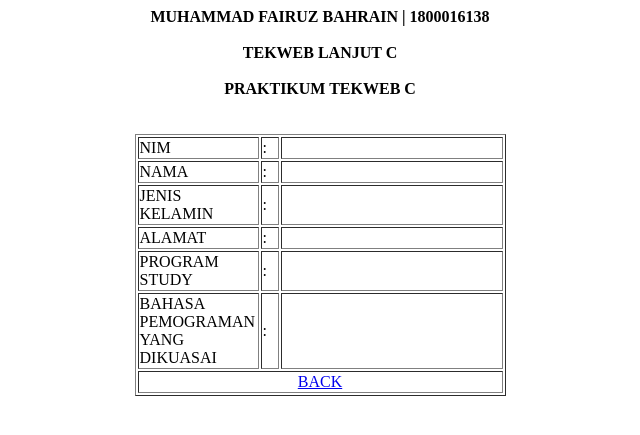
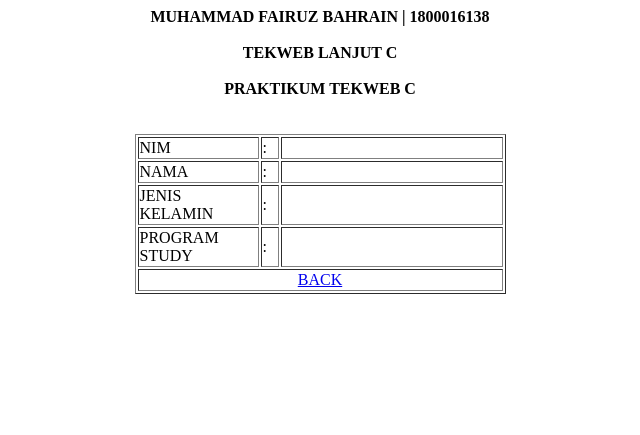
Before and after one commit to fairuz635/tekwebuad_1800016138, a PHP site: page /output.php in a window 1280 px wide. Shown: the top 435 px of the page, without its empty margins (320-960 px from the left). Run offline with PHP 8.4, Linux system fonts and the light colour scheme; data that the repository does not hold is empty.

Commit message:
Add files via upload

```diff
--- a/output.php
+++ b/output.php
@@ -1,4 +1,8 @@
 <html>
+<head>
+<title>Output</title>
+</head>
+
 <body>
 <b><center>MUHAMMAD FAIRUZ BAHRAIN | 1800016138</center></b>
 <BR>
@@ -7,7 +11,7 @@
 <b><center>PRAKTIKUM TEKWEB C</center></b>
 <BR>
 <BR>
-<table border="1" align="center"
+<table border="1" align="center">
 <tr>
 	<td width="117">NIM</td>
 	<td width="14">:</td>
@@ -24,22 +28,12 @@
 	<td><?php echo $_POST["KELAMIN"] ?></td>
 </tr>
 <tr>
-	<td>ALAMAT</td>
-	<td>:</td>
-	<td><?php echo $_POST["ALAMAT"] ?></td>
-</tr>
-<tr>
 	<td>PROGRAM STUDY</td>
 	<td>:</td>
 	<td><?php echo $_POST["PRODI"] ?></td>
 </tr>
 <tr>
-	<td>BAHASA PEMOGRAMAN YANG DIKUASAI</td>
-	<td>:</td>
-	<td><?php echo $_POST["PEMOGRAMAN"] ?></td>
-</tr>
-<tr>
-	<td align="center" colspan="3"><a href="latihan2.html">BACK </a></td>
+	<td align="center" colspan="3"><a href="latihan1.html">BACK </a></td>
 </tr>
 </table>
 </body>
```
